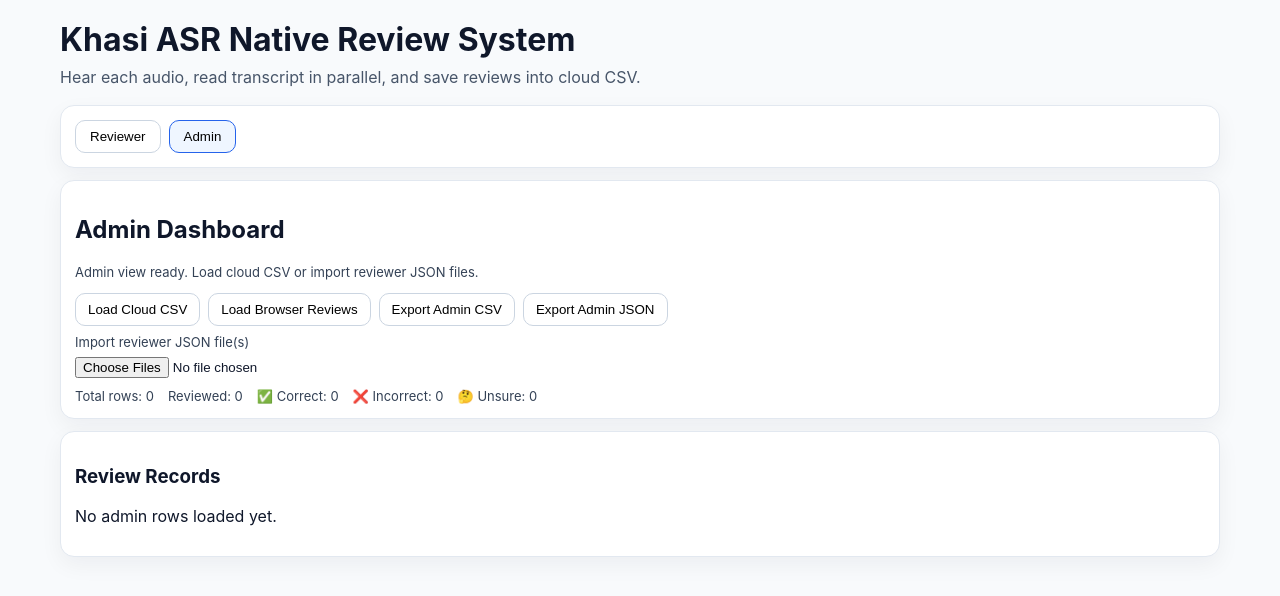
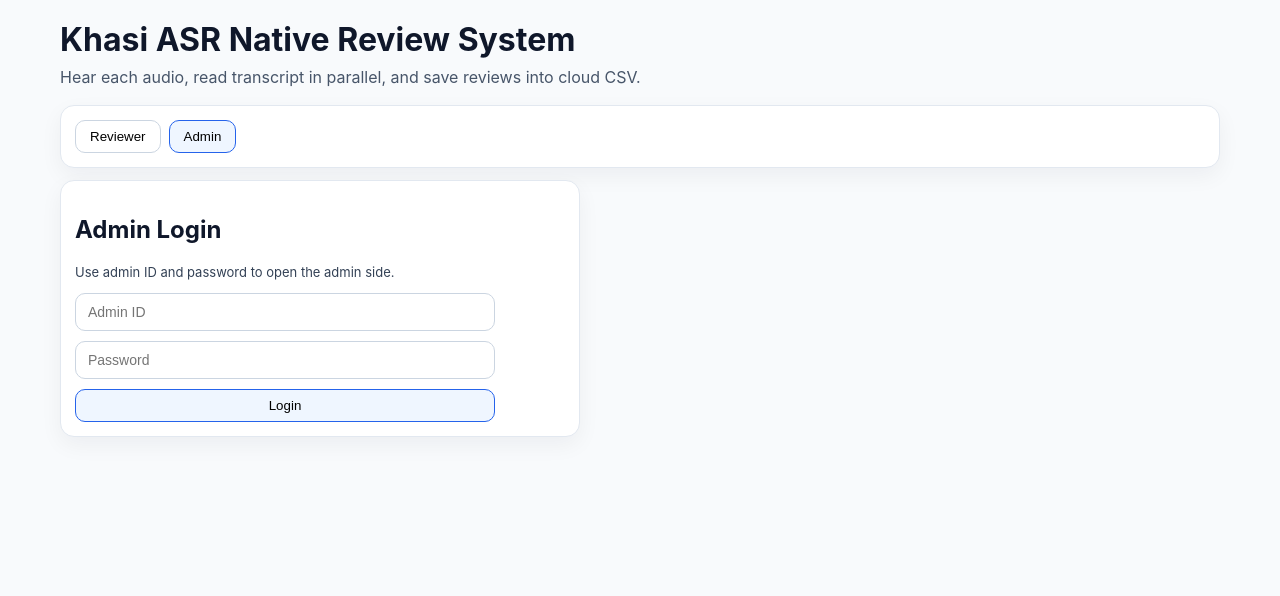
Before and after one commit to ashitrai04/Khasi-review, a React (Vite) app: page / in a window 1280 px wide. Both pictures are taken after a click on the button "Admin". Shown: the top 596 px of the page. Built offline with nearby package versions, Linux system fonts and the light colour scheme.

Commit message:
Add simple admin login gate with fixed credentials

```diff
--- a/src/App.jsx
+++ b/src/App.jsx
@@ -2,6 +2,9 @@ import { useEffect, useMemo, useState } from "react";
 
 const REVIEW_STORAGE_KEY = "khasi_asr_review_v2";
 const REVIEWER_STORAGE_KEY = "khasi_asr_reviewer_name";
+const ADMIN_SESSION_KEY = "khasi_admin_authed";
+const ADMIN_USER = "Ashit";
+const ADMIN_PASS = "Ashit@123";
 
 function loadStoredReviews() {
   try {
@@ -59,6 +62,10 @@ export default function App() {
   const [adminMsg, setAdminMsg] = useState("Admin view ready. Load cloud CSV or import reviewer JSON files.");
   const [cloudMsg, setCloudMsg] = useState("Cloud save idle.");
   const [isSaving, setIsSaving] = useState(false);
+  const [adminUserInput, setAdminUserInput] = useState("");
+  const [adminPassInput, setAdminPassInput] = useState("");
+  const [adminAuthMsg, setAdminAuthMsg] = useState("");
+  const [isAdminAuthed, setIsAdminAuthed] = useState(() => sessionStorage.getItem(ADMIN_SESSION_KEY) === "1");
 
   useEffect(() => {
     async function loadReviewSet() {
@@ -85,6 +92,11 @@ export default function App() {
   useEffect(() => {
     localStorage.setItem(REVIEWER_STORAGE_KEY, reviewerName);
   }, [reviewerName]);
+
+  useEffect(() => {
+    if (isAdminAuthed) sessionStorage.setItem(ADMIN_SESSION_KEY, "1");
+    else sessionStorage.removeItem(ADMIN_SESSION_KEY);
+  }, [isAdminAuthed]);
 
   const filtered = useMemo(() => {
     const q = query.trim().toLowerCase();
@@ -255,6 +267,23 @@ export default function App() {
     return { reviewed, correct, incorrect, unsure };
   }, [importedRows]);
 
+  function handleAdminLogin(event) {
+    event.preventDefault();
+    if (adminUserInput === ADMIN_USER && adminPassInput === ADMIN_PASS) {
+      setIsAdminAuthed(true);
+      setAdminAuthMsg("");
+      setAdminPassInput("");
+      return;
+    }
+    setAdminAuthMsg("Invalid admin ID or password.");
+  }
+
+  function handleAdminLogout() {
+    setIsAdminAuthed(false);
+    setImportedRows([]);
+    setAdminAuthMsg("");
+  }
+
   return (
     <div className="app-shell">
       <header className="topbar">
@@ -279,6 +308,32 @@ export default function App() {
 
       {viewMode === "admin" ? (
         <main className="admin-grid">
+          {!isAdminAuthed ? (
+            <section className="card admin-login-card">
+              <h2>Admin Login</h2>
+              <p className="status">Use admin ID and password to open the admin side.</p>
+              <form className="admin-login-form" onSubmit={handleAdminLogin}>
+                <input
+                  className="search"
+                  value={adminUserInput}
+                  onChange={(e) => setAdminUserInput(e.target.value)}
+                  placeholder="Admin ID"
+                />
+                <input
+                  className="search"
+                  type="password"
+                  value={adminPassInput}
+                  onChange={(e) => setAdminPassInput(e.target.value)}
+                  placeholder="Password"
+                />
+                <button className="mode-btn active" type="submit">
+                  Login
+                </button>
+              </form>
+              {adminAuthMsg ? <p className="admin-error">{adminAuthMsg}</p> : null}
+            </section>
+          ) : (
+            <>
               <section className="card">
                 <h2>Admin Dashboard</h2>
                 <p className="status">{adminMsg}</p>
@@ -303,6 +358,7 @@ export default function App() {
                   >
                     Export Admin JSON
                   </button>
+                  <button onClick={handleAdminLogout}>Logout</button>
                 </div>
                 <label className="field-label">Import reviewer JSON file(s)</label>
                 <input type="file" accept="application/json" multiple onChange={importReviewerJsonFiles} />
@@ -347,6 +403,8 @@ export default function App() {
                   </table>
                 )}
               </section>
+            </>
+          )}
         </main>
       ) : (
         <>
--- a/src/styles.css
+++ b/src/styles.css
@@ -247,6 +247,21 @@ body {
   gap: 12px;
 }
 
+.admin-login-card {
+  max-width: 520px;
+}
+
+.admin-login-form {
+  display: grid;
+  gap: 10px;
+  max-width: 420px;
+}
+
+.admin-error {
+  color: #b91c1c;
+  margin-top: 8px;
+}
+
 .admin-table-wrap {
   overflow: auto;
 }
```
Lines whose indentation alone changed are shown as unchanged.
